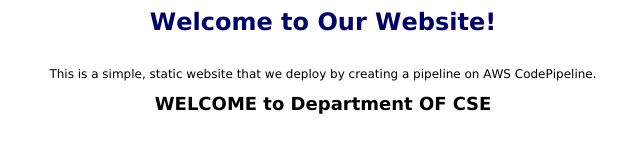
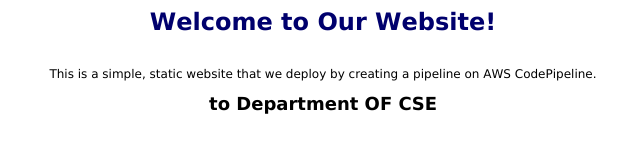
Before and after one commit to harikarthik-agbs/fdpsece, a plain HTML site: page index.html in a window 1280 px wide. Shown: the whole page, without its empty margins (317-957 px from the left). Drawn offline with Linux system fonts and the light colour scheme.

Commit message:
Update index.html

```diff
--- a/index.html
+++ b/index.html
@@ -16,6 +16,6 @@
 <h1 style="margin: 0.0px 0.0px 16.1px 0.0px; text-align: center; font: 24.0px Verdana; color: #00006d; -webkit-text-stroke: #00006d"><span class="s1"><b>Welcome to Our Website!</b></span></h1>
 <p class="p2"><span class="s1"></span><br></p>
 <p class="p3"><span class="s1">This is a simple, static website that we deploy by creating a pipeline on AWS CodePipeline.</span></p>
-<h2 style="margin: 0.0px 0.0px 14.9px 0.0px; text-align: center; font: 18.0px Verdana; -webkit-text-stroke: #000000"><span class="s1"><b>WELCOME to Department OF CSE</b></span></h2>
+<h2 style="margin: 0.0px 0.0px 14.9px 0.0px; text-align: center; font: 18.0px Verdana; -webkit-text-stroke: #000000"><span class="s1"><b> to Department OF CSE</b></span></h2>
 </body>
 </html>
```
